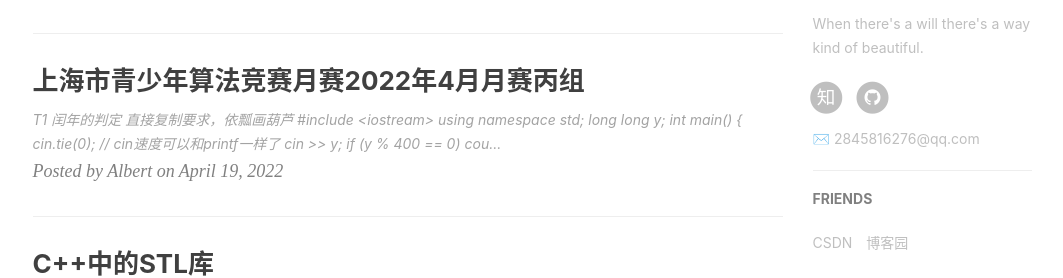
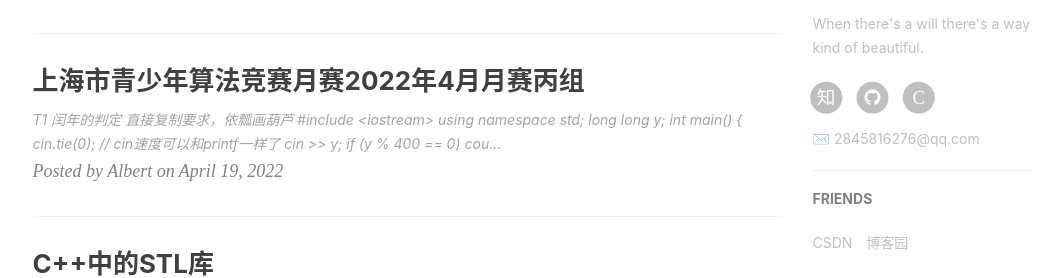
Before and after one commit to Dsmtyu/Dsmtyu.github.io, a Jekyll site: the page built from index.html, in a window 1280 px wide and 900 px high, scrolled down 669 px. Shown: the part 172-450 px from the top of the window, without its empty margins (135-1198 px from the left). Built offline with Jekyll 4.4.1, drawn with Linux system fonts in a browser that asks for light colours; nearby versions of some CDN libraries; the list of posts is cut into pages by our own code; comment, search, counter and statistics services are not loaded.

Commit message:
Update page.html

```diff
--- a/_layouts/page.html
+++ b/_layouts/page.html
@@ -184,6 +184,15 @@
                             </li>
                             {% endif %}
 
+                            <!-- add csdn -->
+                            <li>
+                                <a target="_blank" href="https://blog.csdn.net/Albert_wuchenyu?spm=1000.2115.3001.5343">
+                                <span class="fa-stack fa-lg">
+                                    <i class="fa fa-circle fa-stack-2x"></i>
+                                    <i class="fa fa-stack-1x fa-inverse">C</i>
+                                </span>
+                                </a>
+                            </li>
                         </ul>
                         {% if site.email %}
                             <p>✉️ {{site.email}}</p>
```
